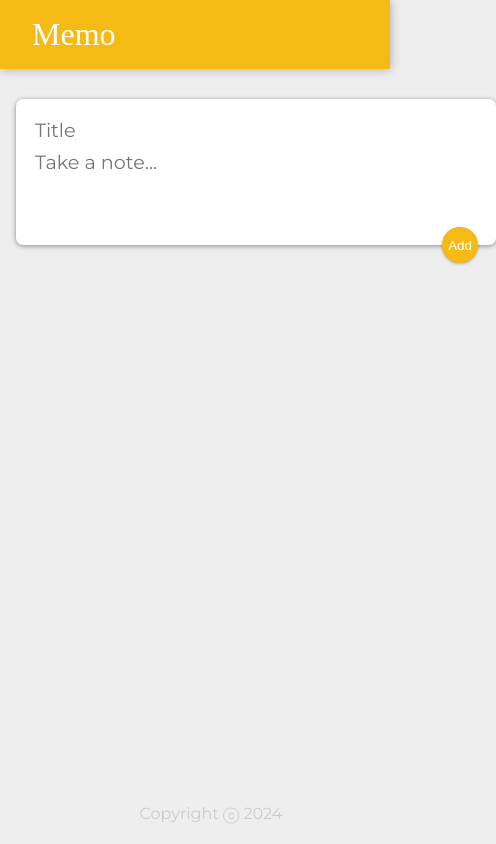
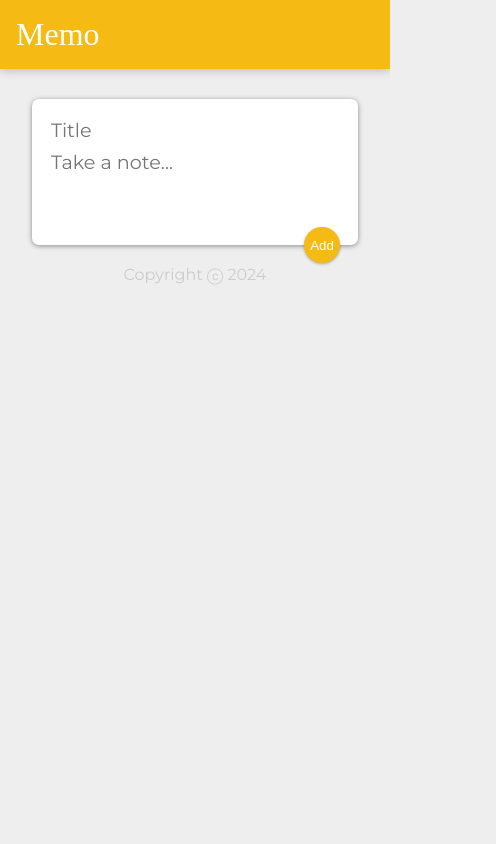
Before and after one commit to HopefulBee/memo-app, a React (Create React App) app: page / in a window 390 px wide. Shown: the whole page, 496 px wide, since content can reach past the window. Built offline with nearby package versions, Linux system fonts and the light colour scheme; a web font is replaced by a local one.

Commit message:
Update styles.css

```diff
--- a/public/styles.css
+++ b/public/styles.css
@@ -9,6 +9,7 @@ html {
 body {
   background: #eee;
   padding: 0 16px;
+  overflow: hidden;
 }
 
 header {
@@ -100,3 +101,26 @@ form button {
   cursor: pointer;
   outline: none;
 }
+
+/* Responsive adjustments for smaller screens */
+@media screen and (max-width: 768px) {
+  header {
+    padding: 16px;
+  }
+
+  footer {
+    position: static;
+    text-align: center;
+  }
+
+  .note {
+    width: calc(100% - 32px);
+    margin: 16px auto;
+    float: none;
+  }
+
+  form {
+    width: calc(100% - 32px);
+    margin: 30px auto 20px auto;
+  }
+}
```
